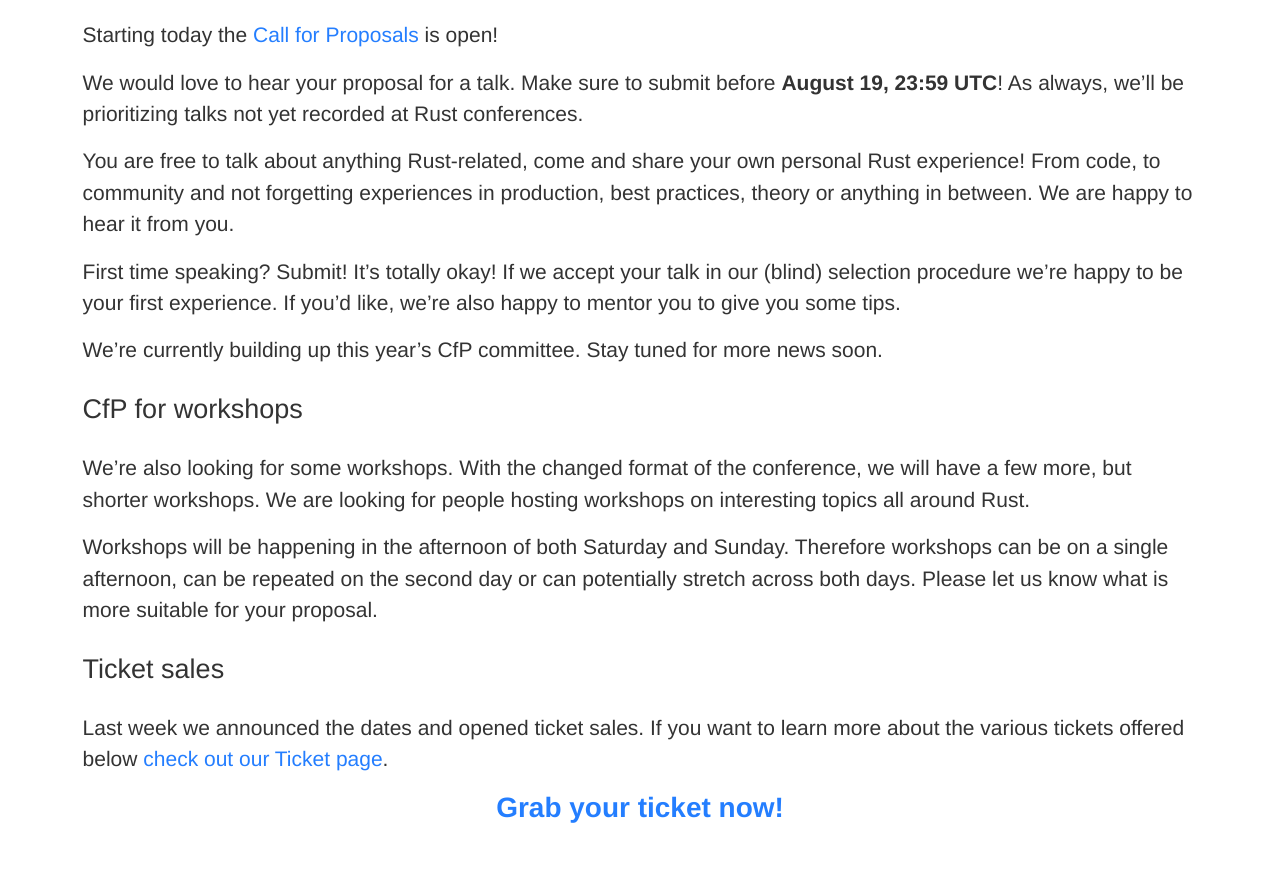
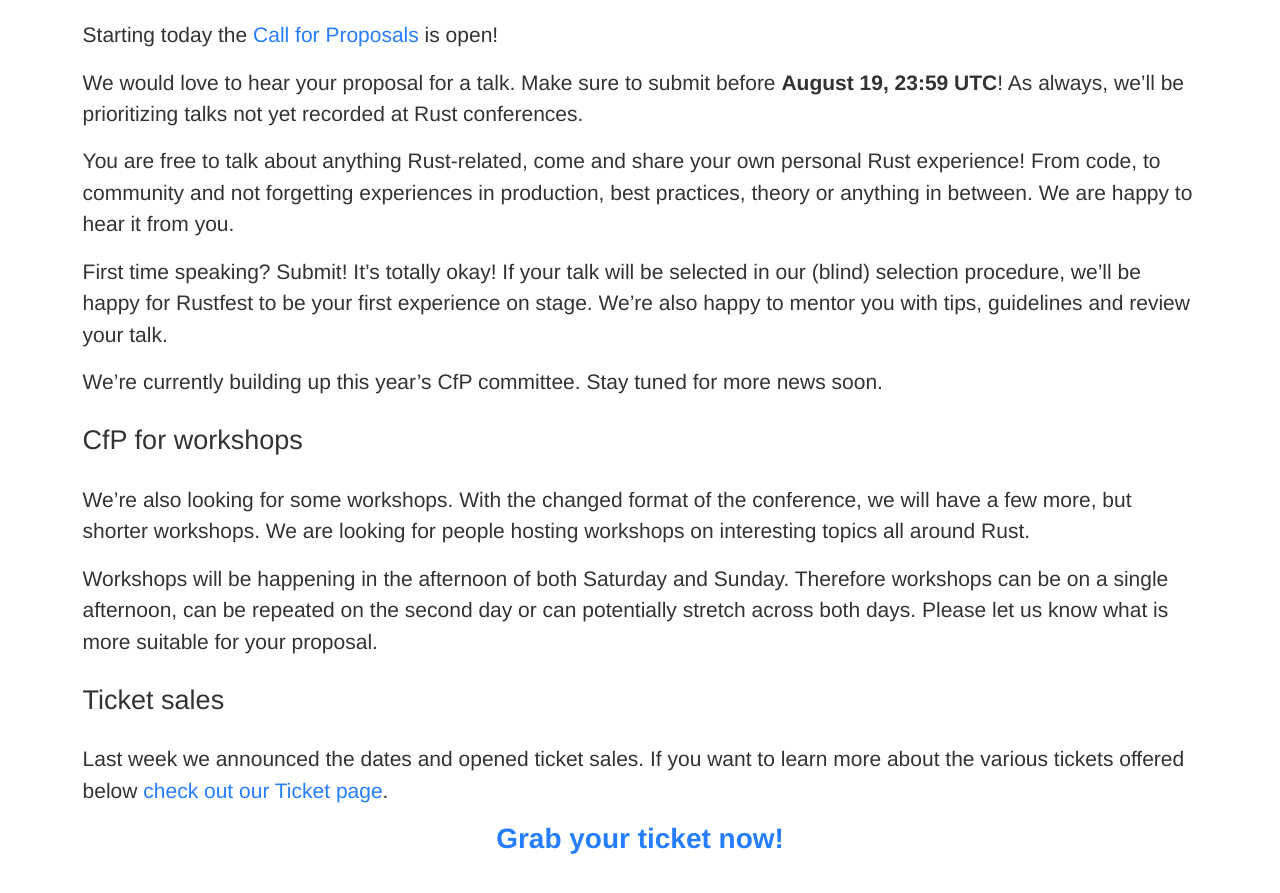
Before and after one commit to RustFestEU/blog.rustfest.eu, a Jekyll site: the page built from _posts/2019-07-22-cfp-for-barcelona.md, in a window 1280 px wide and 900 px high, scrolled down 382 px. Shown: the top 893 px of the window. Built offline with Jekyll 4.4.1, drawn with Linux system fonts in a browser that asks for light colours.

Commit message:
Update _posts/2019-07-22-cfp-for-barcelona.md
Co-Authored-By: apiraino <apiraino@users.noreply.github.com>

```diff
--- a/_posts/2019-07-22-cfp-for-barcelona.md
+++ b/_posts/2019-07-22-cfp-for-barcelona.md
@@ -16,7 +16,7 @@
 You are free to talk about anything Rust-related, come and share your own personal Rust experience!
 From code, to community and not forgetting experiences in production, best practices, theory or anything in between. We are happy to hear it from you.
 
-First time speaking? Submit! It's totally okay! If we accept your talk in our (blind) selection procedure we're happy to be your first experience. If you'd like, we're also happy to mentor you to give you some tips.
+First time speaking? Submit! It's totally okay! If your talk will be selected in our (blind) selection procedure, we'll be happy for Rustfest to be your first experience on stage. We're also happy to mentor you with tips, guidelines and review your talk.
 
 We're currently building up this year's CfP committee. Stay tuned for more news soon.
 
```
